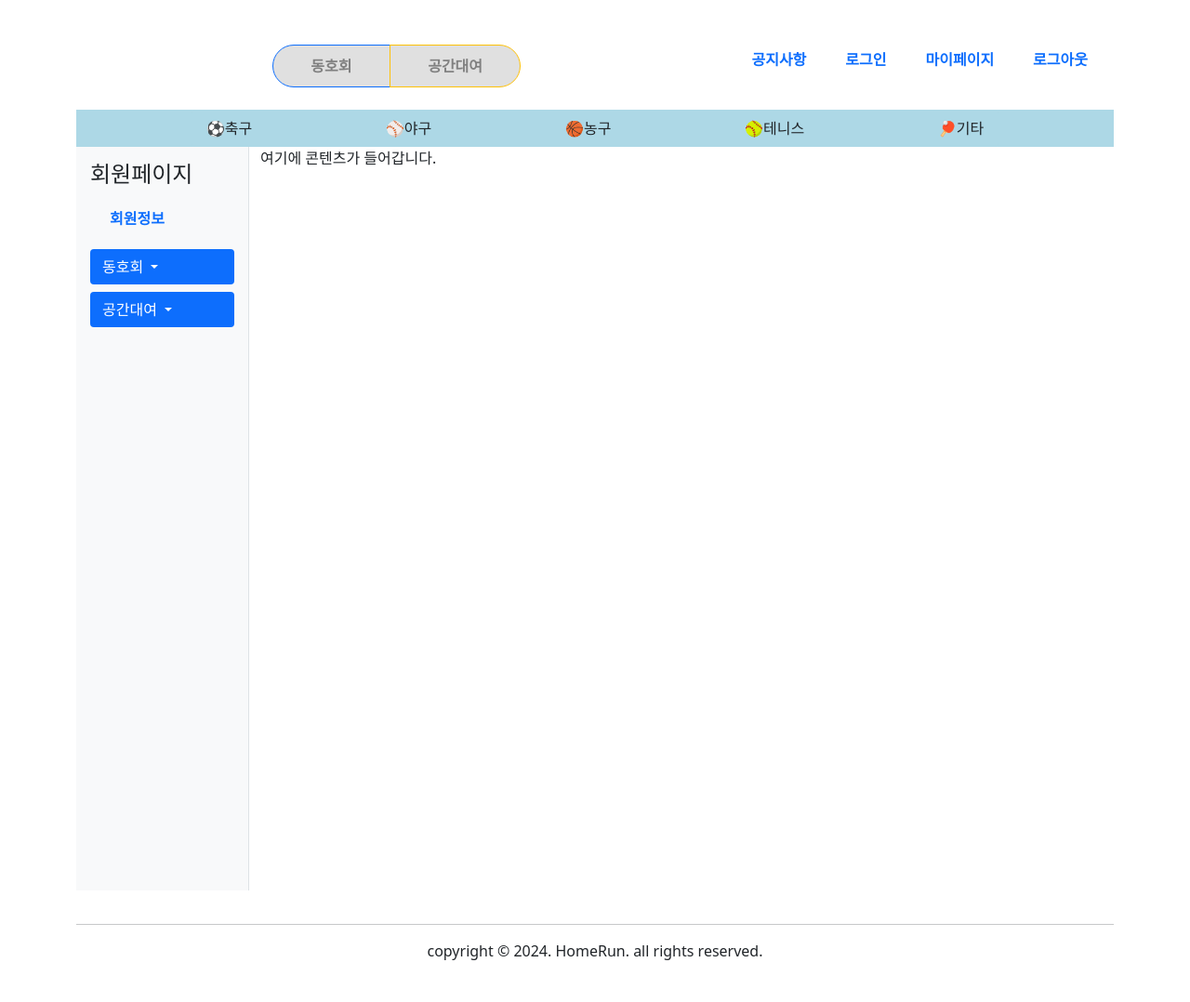
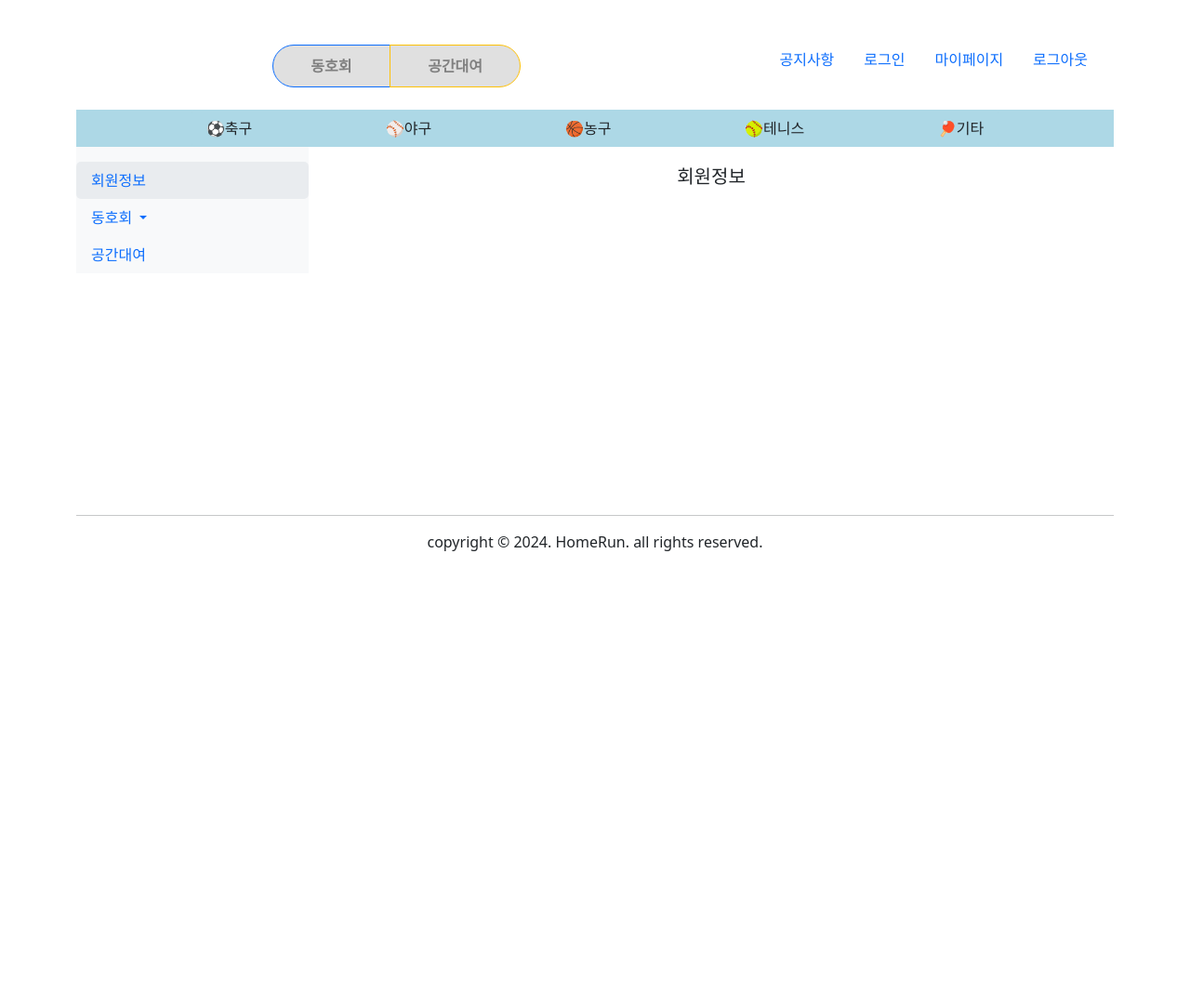
Before and after one commit to nysengE/HomeRun, a FastAPI app: page /mypage/user in a window 1280 px wide. Shown: the whole page at 93% size. After the commit the page ends 593 px from the top, so only its background shows below. Run offline with FastAPI, Linux system fonts and the light colour scheme; some libraries are stand-ins or nearby versions.

Commit message:
mypage 회원페이지에 왼쪽 사이드바 html 추가

```diff
--- a/app/routes/mypage.py
+++ b/app/routes/mypage.py
@@ -7,5 +7,9 @@ mypage_router = APIRouter()
 templates = Jinja2Templates(directory='views/templates')
 
 @mypage_router.get('/user', response_class=HTMLResponse)
-async def club(req: Request):
+async def user(req: Request):
     return templates.TemplateResponse('mypage/user.html', {'request': req})
+
+@mypage_router.get('/userinfo', response_class=HTMLResponse)
+async def userinfo(req: Request):
+    return templates.TemplateResponse('mypage/user/userinfo.html', {'request': req})
--- a/views/static/css/userpage.css
+++ b/views/static/css/userpage.css
@@ -1,32 +1,60 @@
-.sidebar {
-    height: 100vh; /* 전체 화면 높이 */
-    background-color: #f8f9fa; /* 배경색 없음 */
-    padding: 15px; /* 여백 */
-    border-right: 1px solid #dee2e6; /* 사이드바의 오른쪽 경계선 */
+/*.sidebar {*/
+/*    height: 100vh; !* 전체 화면 높이 *!*/
+/*    background-color: #f8f9fa; !* 배경색 없음 *!*/
+/*    padding: 15px; !* 여백 *!*/
+/*    border-right: 1px solid #dee2e6; !* 사이드바의 오른쪽 경계선 *!*/
+/*}*/
+/*.nav-link {*/
+/*    color: #0d6efd; !* 링크 색상 *!*/
+/*    font-weight: bold; !* 링크 두껍게 *!*/
+/*    margin: 5px;*/
+/*}*/
+/*.nav-link:hover {*/
+/*    color: #0056b3; !* 링크 호버 색상 *!*/
+/*}*/
+/*.dropdown-menu {*/
+/*    background-color: #e9ecef; !* 드롭다운 메뉴 배경색 *!*/
+/*}*/
+/*.dropdown-item {*/
+/*    color: #0d6efd; !* 드롭다운 항목 색상 *!*/
+/*}*/
+/*.dropdown-item:hover {*/
+/*    background-color: #d6e9f7; !* 드롭다운 항목 호버 색상 *!*/
+/*    color: #0056b3; !* 드롭다운 항목 호버 색상 *!*/
+/*}*/
+/*.dropdown-toggle {*/
+/*    background-color: #0d6efd; !* 드롭다운 버튼 배경색 *!*/
+/*    color: #fff; !* 드롭다운 버튼 텍스트 색상 *!*/
+/*}*/
+/*.dropdown-toggle:hover {*/
+/*    background-color: #0056b3; !* 드롭다운 버튼 호버 색상 *!*/
+/*    color: #fff; !* 드롭다운 버튼 텍스트 색상 *!*/
+/*}*/
+
+/* 사이드바 스타일 */
+/* 사이드바 스타일 */
+/* static/css/userpage.css */
+.sidebar-container {
+    width: 250px; /* 사이드바 너비 설정 */
+    background-color: #f8f9fa; /* 사이드바 배경색 */
+    position: fixed; /* 사이드바를 고정 위치에 배치 */
+    /*height: 100vh; !* 사이드바 높이를 화면 전체로 설정 *!*/
 }
-.nav-link {
-    color: #0d6efd; /* 링크 색상 */
-    font-weight: bold; /* 링크 두껍게 */
-    margin: 5px;
+
+.content-container {
+    margin-left: 250px; /* 사이드바 너비만큼 여백 추가 */
+    padding: 20px; /* 콘텐츠 영역의 안쪽 여백 */
+    text-align: center;
 }
-.nav-link:hover {
-    color: #0056b3; /* 링크 호버 색상 */
+
+/* 사이드바의 링크 활성화 스타일 */
+.nav-link.active {
+    color: #0d6efd;
+    background-color: #e9ecef;
+    border-radius: 5px;
 }
-.dropdown-menu {
-    background-color: #e9ecef; /* 드롭다운 메뉴 배경색 */
+
+
+h2{
+    color: red;
 }
-.dropdown-item {
-    color: #0d6efd; /* 드롭다운 항목 색상 */
-}
-.dropdown-item:hover {
-    background-color: #d6e9f7; /* 드롭다운 항목 호버 색상 */
-    color: #0056b3; /* 드롭다운 항목 호버 색상 */
-}
-.dropdown-toggle {
-    background-color: #0d6efd; /* 드롭다운 버튼 배경색 */
-    color: #fff; /* 드롭다운 버튼 텍스트 색상 */
-}
-.dropdown-toggle:hover {
-    background-color: #0056b3; /* 드롭다운 버튼 호버 색상 */
-    color: #fff; /* 드롭다운 버튼 텍스트 색상 */
-}
--- /dev/null
+++ b/views/static/js/mypage/userside.js
@@ -0,0 +1,21 @@
+// 현재 페이지 링크 활성화
+document.addEventListener('DOMContentLoaded', function() {
+    console.log('hello');
+    const currentPath = window.location.hash || 'mypage/user'; // 기본값 설정
+    // console.log(currentPath)
+    const activeLink = document.querySelector(`.nav-link[href="/${currentPath}"]`);
+    console.log(activeLink)
+    if (activeLink) {
+        activeLink.classList.add('active');
+        // 드롭다운 메뉴 항목 활성화
+        if (activeLink.classList.contains('dropdown-toggle')) {
+            const dropdownMenu = document.querySelector(`#${activeLink.getAttribute('aria-controls')} .dropdown-menu`);
+            if (dropdownMenu) {
+                dropdownMenu.classList.add('show');
+            }
+        }
+        console.log(currentPath)
+        // 해당 콘텐츠 보이기
+        // document.querySelector(currentPath)?.classList.add('show', 'active');
+    }
+});
--- a/views/templates/mypage/user.html
+++ b/views/templates/mypage/user.html
@@ -11,50 +11,70 @@
 
 {% block main %}
 <main>
-    <div class="container-fluid">
-        <div class="row">
-            <!-- 좌측 사이드바 -->
-            <div class="col-md-3 col-lg-2 sidebar">
-                <h4>회원페이지</h4>
-                <ul class="nav flex-column">
-                    <!-- 회원정보 링크 -->
-                    <li class="nav-item">
-                        <a class="nav-link" href="#">회원정보</a>
-                    </li>
-
-                    <!-- 동호회 드롭다운 -->
-                    <li class="nav-item">
-                        <div class="dropdown py-2">
-                            <button class="btn dropdown-toggle w-100 text-start" type="button" id="dropdownMenuButton1" data-bs-toggle="dropdown" aria-expanded="false">
-                                동호회
-                            </button>
-                            <ul class="dropdown-menu" aria-labelledby="dropdownMenuButton1">
-                                <li><a class="dropdown-item" href="#">작성글</a></li>
-                                <li><a class="dropdown-item" href="#">신청내역</a></li>
-                            </ul>
-                        </div>
-                    </li>
-
-                    <!-- 공간대여 드롭다운 -->
-                    <li class="nav-item">
-                        <div class="dropdown">
-                            <button class="btn dropdown-toggle w-100 text-start" type="button" id="dropdownMenuButton2" data-bs-toggle="dropdown" aria-expanded="false">
-                                공간대여
-                            </button>
-                            <ul class="dropdown-menu" aria-labelledby="dropdownMenuButton2">
-                                <li><a class="dropdown-item" href="#">예약내역</a></li>
-                            </ul>
-                        </div>
-                    </li>
-                </ul>
-            </div>
-
-            <!-- 우측 콘텐츠 영역 -->
-            <div class="col-md-9 col-lg-10 main-content">
-                <!-- 콘텐츠가 여기에 들어갑니다 -->
-                <p>여기에 콘텐츠가 들어갑니다.</p>
-            </div>
+    <div class="sidebar-container">{% include 'mypage/userside.html' %}</div>
+    <div class="content-container">
+        <h5>회원정보</h5>
+        <div id="written" class="tab-pane fade">
+            <h1>작성내역</h1>
+            <p>작성내역 페이지 콘텐츠가 여기에 표시됩니다.</p>
+        </div>
+        <div id="applied" class="tab-pane fade">
+            <h1>신청내역</h1>
+            <p>신청내역 페이지 콘텐츠가 여기에 표시됩니다.</p>
+        </div>
+        <div id="space-rental" class="tab-pane fade">
+            <h1>공간대여</h1>
+            <p>공간대여 페이지 콘텐츠가 여기에 표시됩니다.</p>
         </div>
     </div>
+{#    <div class="container-fluid">#}
+{#        <div class="row">#}
+{#            <!-- 좌측 사이드바 -->#}
+{#            <div class="col-md-3 col-lg-2 sidebar">#}
+{#                <h4>회원페이지</h4>#}
+{#                <ul class="nav flex-column">#}
+{#                    <!-- 회원정보 링크 -->#}
+{#                    <li class="nav-item">#}
+{#                        <a class="nav-link" href="#">회원정보</a>#}
+{#                    </li>#}
+{##}
+{#                    <!-- 동호회 드롭다운 -->#}
+{#                    <li class="nav-item">#}
+{#                        <div class="dropdown py-2">#}
+{#                            <button class="btn dropdown-toggle w-100 text-start" type="button" id="dropdownMenuButton1" data-bs-toggle="dropdown" aria-expanded="false">#}
+{#                                동호회#}
+{#                            </button>#}
+{#                            <ul class="dropdown-menu" aria-labelledby="dropdownMenuButton1">#}
+{#                                <li><a class="dropdown-item" href="#">작성글</a></li>#}
+{#                                <li><a class="dropdown-item" href="#">신청내역</a></li>#}
+{#                            </ul>#}
+{#                        </div>#}
+{#                    </li>#}
+{##}
+{#                    <!-- 공간대여 드롭다운 -->#}
+{#                    <li class="nav-item">#}
+{#                        <div class="dropdown">#}
+{#                            <button class="btn dropdown-toggle w-100 text-start" type="button" id="dropdownMenuButton2" data-bs-toggle="dropdown" aria-expanded="false">#}
+{#                                공간대여#}
+{#                            </button>#}
+{#                            <ul class="dropdown-menu" aria-labelledby="dropdownMenuButton2">#}
+{#                                <li><a class="dropdown-item" href="#">예약내역</a></li>#}
+{#                            </ul>#}
+{#                        </div>#}
+{#                    </li>#}
+{#                </ul>#}
+{#            </div>#}
+{##}
+{#            <!-- 우측 콘텐츠 영역 -->#}
+{#            <div class="col-md-9 col-lg-10 main-content">#}
+{#                <!-- 콘텐츠가 여기에 들어갑니다 -->#}
+{#                <p>여기에 콘텐츠가 들어갑니다.</p>#}
+{#            </div>#}
+{#        </div>#}
+{#    </div>#}
 </main>
 {% endblock %}
+
+{% block script %}
+    <script src="/static/js/mypage/userside.js"></script>
+{% endblock %}
--- /dev/null
+++ b/views/templates/mypage/userside.html
@@ -0,0 +1,23 @@
+<div class="sidebar mt-3">
+    <ul class="nav flex-column">
+        <li class="nav-item">
+            <a class="nav-link" id="member-info-link" href="/mypage/user">
+                회원정보
+            </a>
+        </li>
+        <li class="nav-item dropdown">
+            <a class="nav-link dropdown-toggle" href="#" id="club-dropdown" role="button" data-bs-toggle="dropdown" aria-expanded="false">
+                동호회
+            </a>
+            <ul class="dropdown-menu" aria-labelledby="club-dropdown">
+                <li><a class="dropdown-item" id="written-link" href="#written">작성내역</a></li>
+                <li><a class="dropdown-item" id="applied-link" href="#applied">신청내역</a></li>
+            </ul>
+        </li>
+        <li class="nav-item">
+            <a class="nav-link" id="space-rental-link" href="#space-rental">
+                공간대여
+            </a>
+        </li>
+    </ul>
+</div>
```
Also changed, not shown: views/templates/mypage/user/userinfo.html (added, +27 -0 lines).
